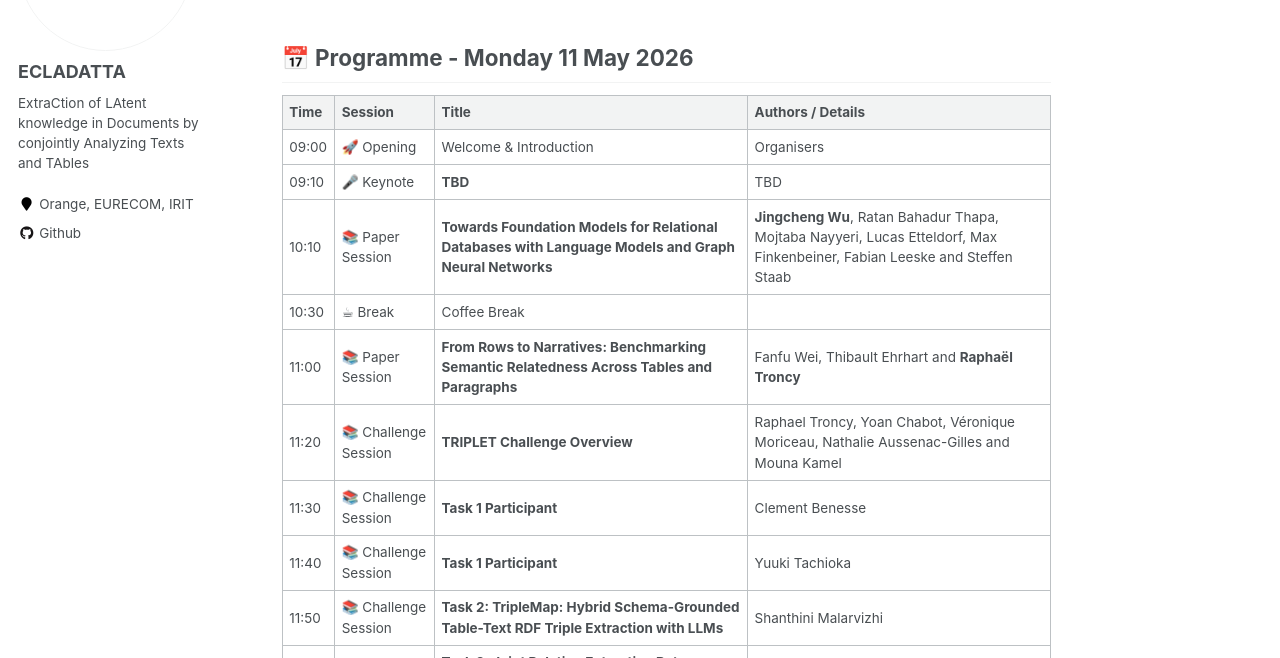
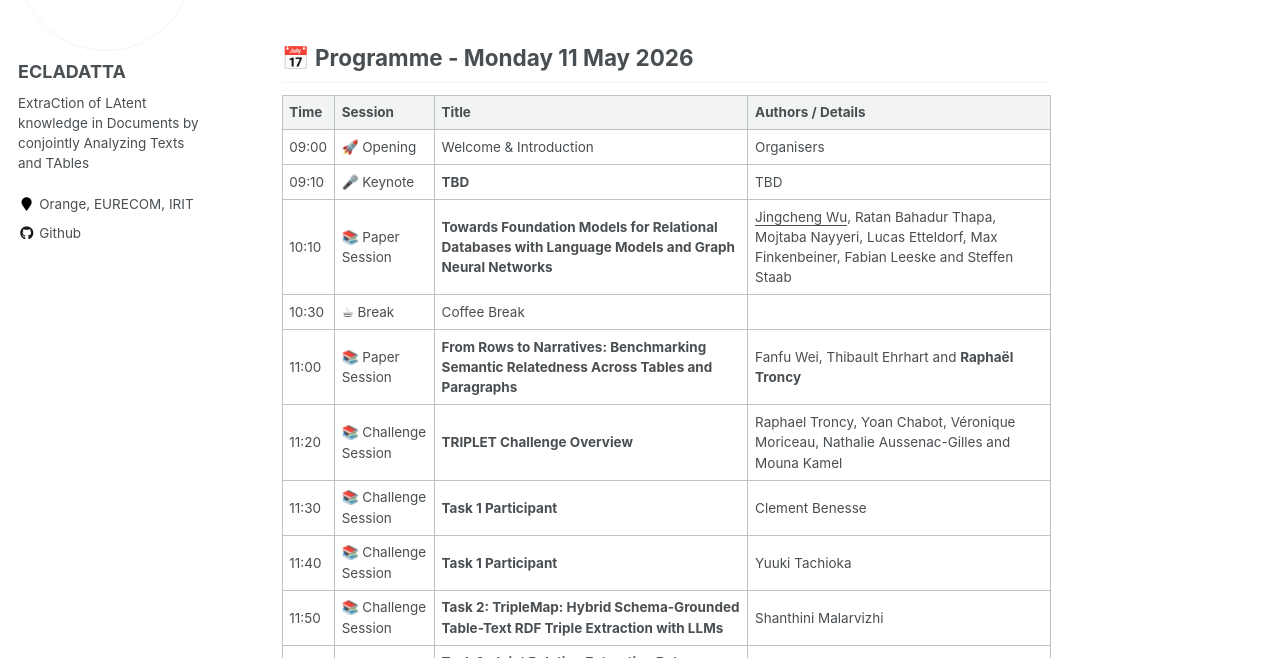
Before and after one commit to ecladatta/ecladatta.github.io, a Jekyll site: the page built from _pages/triplet.md, in a window 1280 px wide and 900 px high. Shown: the part 242-900 px from the top of the window. Built offline with Jekyll 4.4.1, drawn with Linux system fonts in a browser that asks for light colours.

Commit message:
Formatting issue

```diff
--- a/_pages/triplet.md
+++ b/_pages/triplet.md
@@ -13,7 +13,7 @@ TRIPLET 2026: International Workshop on Extraction from Triplet Text-Table-Knowl
 |------|--------|------|-------------------|
 | 09:00 | 🚀 Opening | Welcome & Introduction | Organisers |
 | 09:10 | 🎤 Keynote | **TBD** | TBD |
-| 10:10 | 📚 Paper Session | **Towards Foundation Models for Relational Databases with Language Models and Graph Neural Networks** | __Jingcheng Wu__, Ratan Bahadur Thapa, Mojtaba Nayyeri, Lucas Etteldorf, Max Finkenbeiner, Fabian Leeske and Steffen Staab |
+| 10:10 | 📚 Paper Session | **Towards Foundation Models for Relational Databases with Language Models and Graph Neural Networks** | <u>Jingcheng Wu</u>, Ratan Bahadur Thapa, Mojtaba Nayyeri, Lucas Etteldorf, Max Finkenbeiner, Fabian Leeske and Steffen Staab |
 | 10:30 | ☕ Break | Coffee Break |  |
 | 11:00 | 📚 Paper Session | **From Rows to Narratives: Benchmarking Semantic Relatedness Across Tables and Paragraphs** | Fanfu Wei, Thibault Ehrhart and __Raphaël Troncy__ |
 | 11:20 | 📚 Challenge Session | **TRIPLET Challenge Overview** | Raphael Troncy, Yoan Chabot, Véronique Moriceau, Nathalie Aussenac-Gilles and Mouna Kamel |
```
